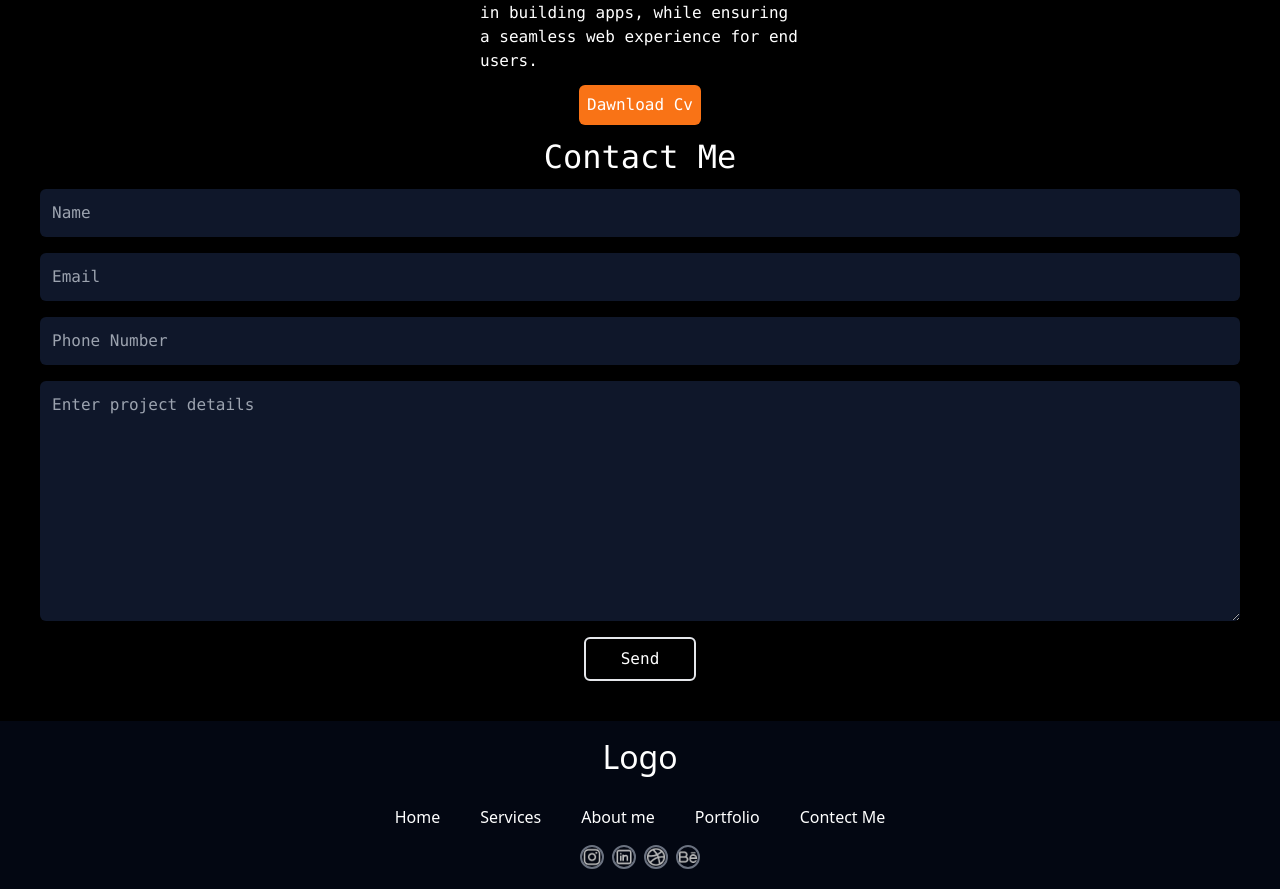
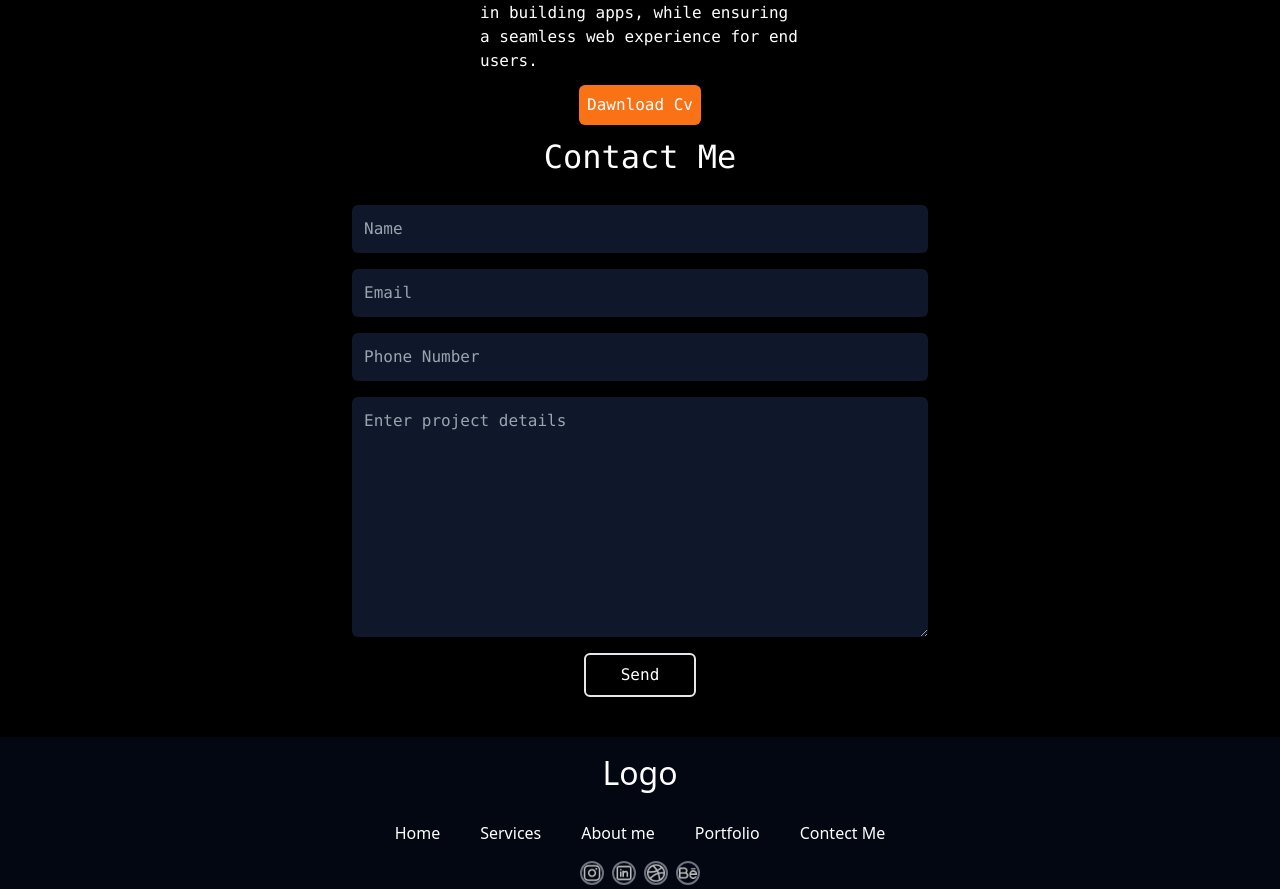
Before and after one commit to Waqas7281/Portfolio, a React (Vite) app: page / in a window 1280 px wide. Shown: the part 3120-4009 px from the top of the page. Built offline with nearby package versions, Linux system fonts and the light colour scheme.

Commit message:
new tab fuctionality

```diff
--- a/src/Pages/Contect.jsx
+++ b/src/Pages/Contect.jsx
@@ -8,10 +8,10 @@ const Contect = () => {
     e.preventDefault();
 
     emailjs.sendForm(
-      'service_204sehi',     // replace with your EmailJS service ID
-      'template_8jv2zmo',    // replace with your EmailJS template ID
+      'service_204sehi',       // your EmailJS service ID
+      'template_8jv2zmo',      // your EmailJS template ID
       form.current,
-      'lYwh5WwNRxDKbSAJ8'      // replace with your EmailJS public key
+      'lYwh5WwNRxDKbSAJ8'      // your EmailJS public key
     ).then(
       (result) => {
         alert('Message sent successfully!');
@@ -25,16 +25,42 @@ const Contect = () => {
   };
 
   return (
-    <div id="contact" className='text-white mt-2'>
-      <h1 className='text-[2rem] flex justify-center'>Contact Me</h1>
-      <form ref={form} onSubmit={sendEmail} className='flex flex-col py-2 gap-4 items-center'>
-        <input type="text" name="name" placeholder='Name' required className='p-3 rounded-md bg-slate-900 w-full'/>
-        <input type="email" name="email" placeholder='Email' required className='p-3 rounded-md bg-slate-900 w-full'/>
-        <input type="text" name="phone" placeholder='Phone Number' className='p-3 rounded-md bg-slate-900 w-full'/>
-        {/* <input type="text" name="interest" placeholder='Service of Interest' className='p-3 rounded-md w-full bg-slate-900'/>
-        <input type="text" name="timeline" placeholder='Timeline' className='p-3 rounded-md bg-slate-900 w-full'/> */}
-        <textarea name="detail" className='h-[15rem] p-3 rounded-md bg-slate-900 w-full' placeholder='Enter project details'></textarea>
-        <button type="submit" className='flex justify-center border-2 rounded-md p-2 w-[7rem]'>
+    <div id="contact" className="text-white mt-2 px-4">
+      <h1 className="text-[2rem] flex justify-center mb-4">Contact Me</h1>
+      <form ref={form} onSubmit={sendEmail} className="flex flex-col py-2 gap-4 items-center max-w-xl mx-auto">
+        <input
+          type="text"
+          name="name"
+          placeholder="Name"
+          required
+          className="p-3 rounded-md bg-slate-900 w-full"
+        />
+        <input
+          type="email"
+          name="email"
+          placeholder="Email"
+          required
+          className="p-3 rounded-md bg-slate-900 w-full"
+        />
+        <input
+          type="tel"
+          name="phone"
+          placeholder="Phone Number"
+          pattern="^((\+92)|0)?3[0-9]{9}$"
+          title="Please enter a valid Pakistani phone number (e.g., +923001234567 or 03001234567)"
+          required
+          className="p-3 rounded-md bg-slate-900 w-full"
+        />
+        <textarea
+          name="detail"
+          className="h-[15rem] p-3 rounded-md bg-slate-900 w-full"
+          placeholder="Enter project details"
+          required
+        ></textarea>
+        <button
+          type="submit"
+          className="flex justify-center border-2 rounded-md p-2 w-[7rem] hover:bg-[#fa6d00] hover:text-white"
+        >
           Send
         </button>
       </form>
```
